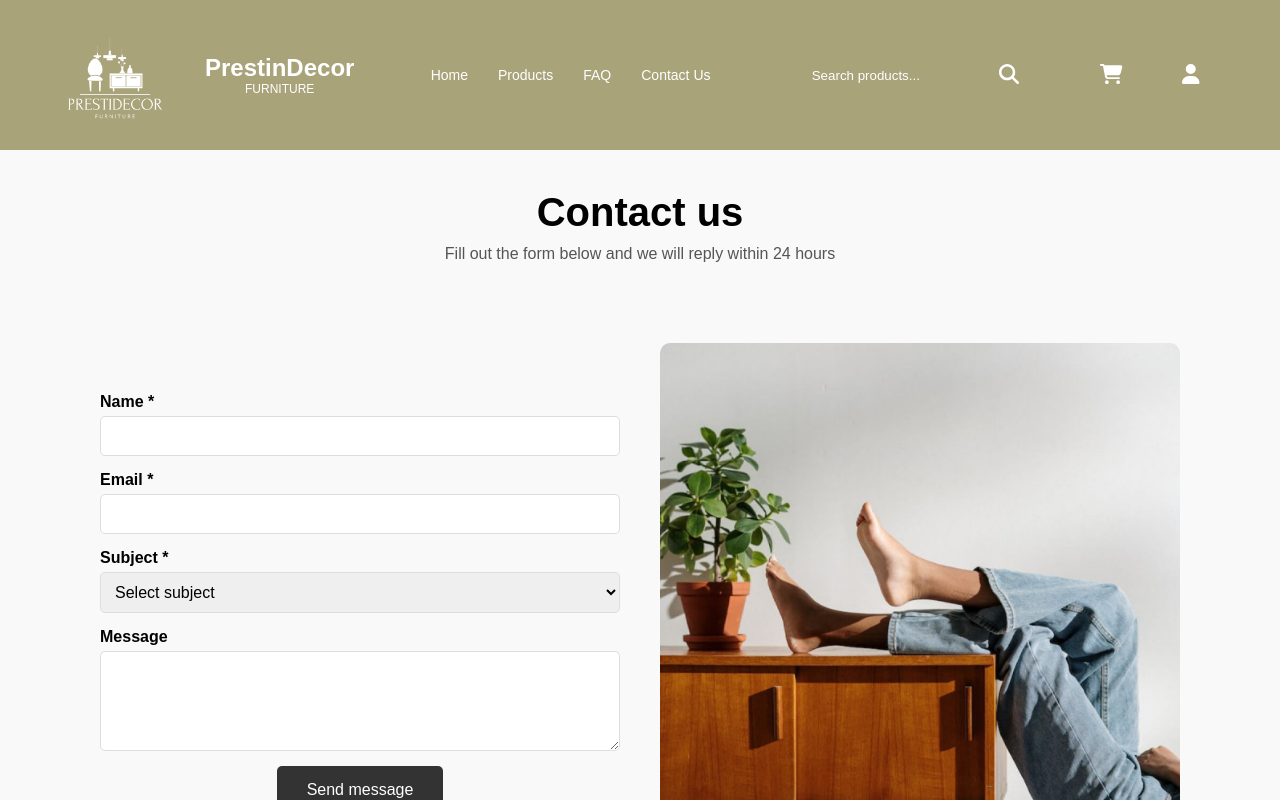
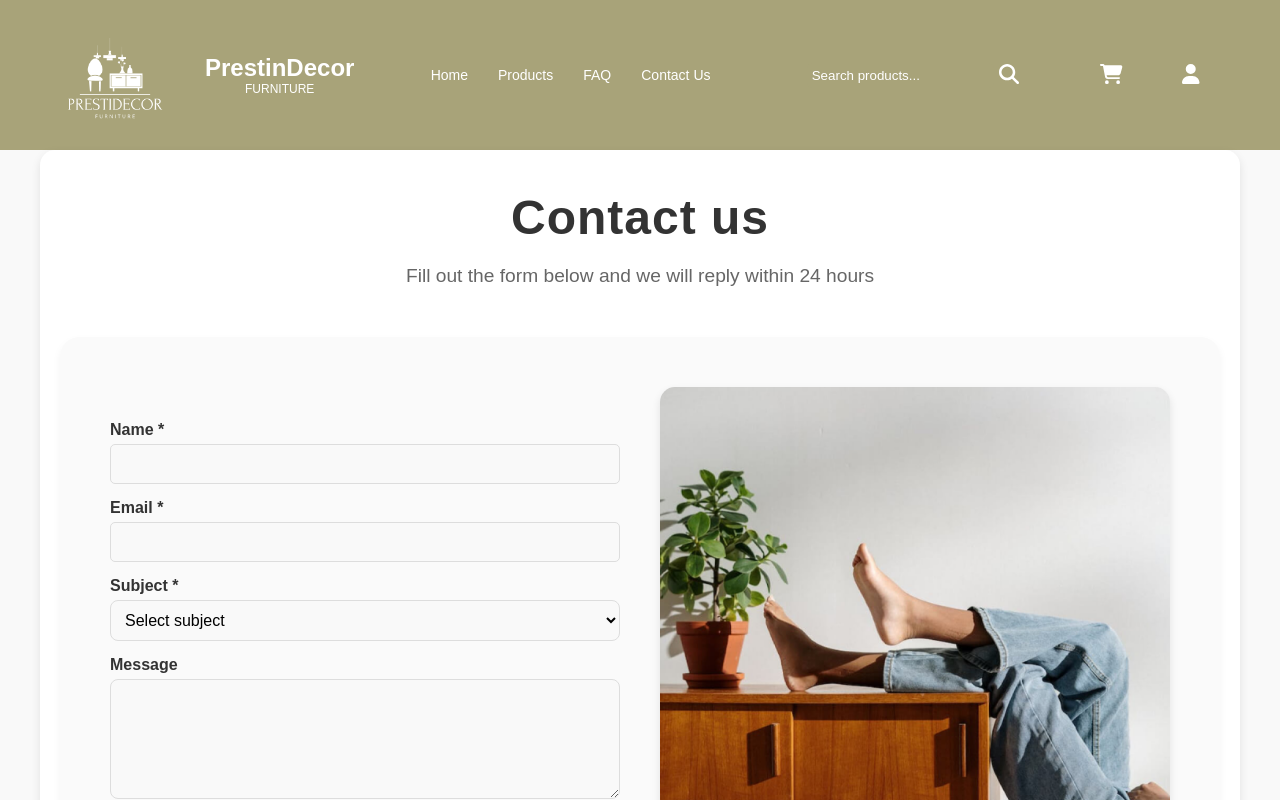
Before and after one commit to Rohankc073/PrestinDecor-REACT, a React (Create React App) app in the folder PrestinDecor/: page /contact in a window 1280 px wide. Shown: the top 800 px of the page. Built offline with nearby package versions, Linux system fonts and the light colour scheme; no server answers.

Commit message:
CartPanel changes

```diff
--- a/PrestinDecor/src/pages/ContactPage.js
+++ b/PrestinDecor/src/pages/ContactPage.js
@@ -51,6 +51,7 @@ const ContactPage = () => {
   };
 
   return (
+      <>
         <div className="contact-container">
           <h1>Contact us</h1>
           <p>Fill out the form below and we will reply within 24 hours</p>
@@ -108,9 +109,12 @@ const ContactPage = () => {
               <img src={image1} alt="Contact" />
             </div>
           </div>
+        </div>
+
+        {/* Footer and Footpanel are now outside of the contact-container */}
         <Footpanel />
         <Footer />
-    </div>
+      </>
   );
 };
 
--- a/PrestinDecor/src/style/ContactPage.css
+++ b/PrestinDecor/src/style/ContactPage.css
@@ -1,5 +1,7 @@
 body {
-    font-family: Arial, sans-serif;
+  font-family: 'Open Sans', sans-serif;
+  background-color: #f4f4f4;
+  color: #333;
 }
 
 .contact-container {
@@ -7,26 +9,32 @@ body {
   margin: 0 auto;
   padding: 40px 20px;
   text-align: center;
+  background-color: #fff;
+  border-radius: 15px;
+  box-shadow: 0 4px 10px rgba(0, 0, 0, 0.1);
 }
 
 .contact-container h1 {
-    font-size: 2.5rem;
-    margin-bottom: 10px;
+  font-size: 3rem;
+  margin-bottom: 20px;
+  color: #333;
+  letter-spacing: 1px;
 }
 
 .contact-container p {
-    font-size: 1rem;
-    color: #555;
-    margin-bottom: 40px;
+  font-size: 1.2rem;
+  color: #666;
+  margin-bottom: 50px;
 }
 
 .form-image-container {
   display: flex;
   justify-content: space-between;
   align-items: center;
-    background: #f9f9f9;
-    padding: 40px;
-    border-radius: 10px;
+  background: #fafafa;
+  padding: 50px;
+  border-radius: 20px;
+  box-shadow: 0 4px 8px rgba(0, 0, 0, 0.05);
 }
 
 .contact-form {
@@ -35,41 +43,56 @@ body {
 }
 
 .form-group {
-    margin-bottom: 20px;
+  margin-bottom: 25px;
   text-align: left;
 }
 
 .form-group label {
   display: block;
-    margin-bottom: 5px;
+  margin-bottom: 8px;
   font-weight: bold;
+  color: #333;
+  font-size: 1rem;
 }
 
 .form-group input,
 .form-group select,
 .form-group textarea {
   width: 100%;
-    padding: 10px;
+  padding: 12px;
   border: 1px solid #ddd;
-    border-radius: 5px;
+  border-radius: 8px;
+  font-size: 1rem;
+  background-color: #f9f9f9;
+  transition: border-color 0.3s;
+}
+
+.form-group input:focus,
+.form-group select:focus,
+.form-group textarea:focus {
+  border-color: #007BFF;
+  outline: none;
 }
 
 .form-group textarea {
-    height: 100px;
+  height: 120px;
+  resize: vertical;
 }
 
 .submit-btn {
-    background-color: #333;
+  background-color: #007BFF;
   color: white;
   border: none;
   padding: 15px 30px;
-    border-radius: 5px;
+  border-radius: 8px;
   cursor: pointer;
-    font-size: 1rem;
+  font-size: 1.1rem;
+  transition: background-color 0.3s, transform 0.3s;
 }
 
 .submit-btn:hover {
-    background-color: #555;
+  background-color: #0056b3;
+  transform: scale(1.05);
 }
 
 .contact-image {
@@ -80,5 +103,24 @@ body {
 
 .contact-image img {
   max-width: 100%;
-    border-radius: 10px;
+  border-radius: 15px;
+  box-shadow: 0 4px 8px rgba(0, 0, 0, 0.1);
 }
+
+/* Responsive Design */
+@media (max-width: 768px) {
+  .form-image-container {
+    flex-direction: column;
+    align-items: center;
+  }
+
+  .contact-image {
+    margin-left: 0;
+    margin-top: 30px;
+    text-align: center;
+  }
+
+  .contact-form {
+    max-width: 100%;
+  }
+}
```
Lines whose indentation alone changed are shown as unchanged.
